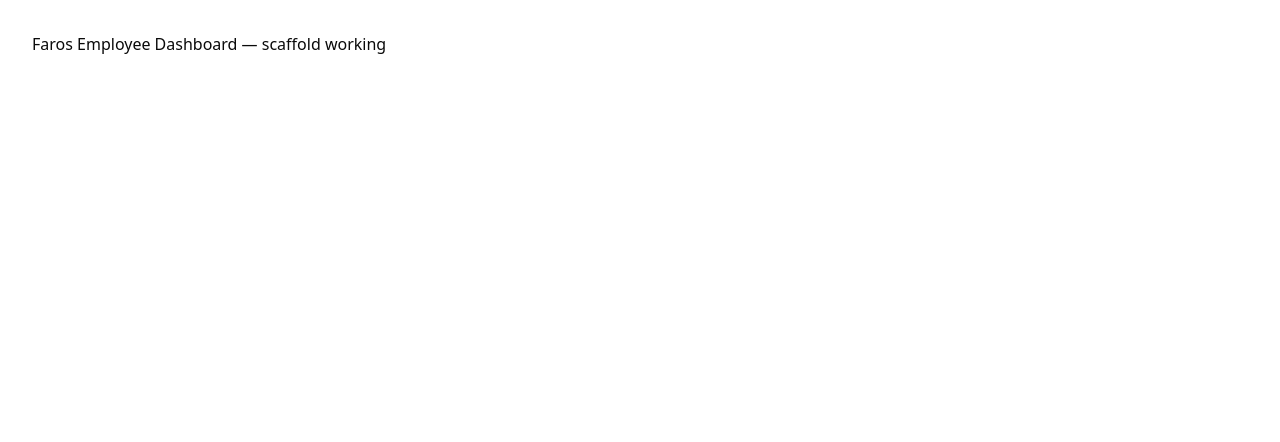
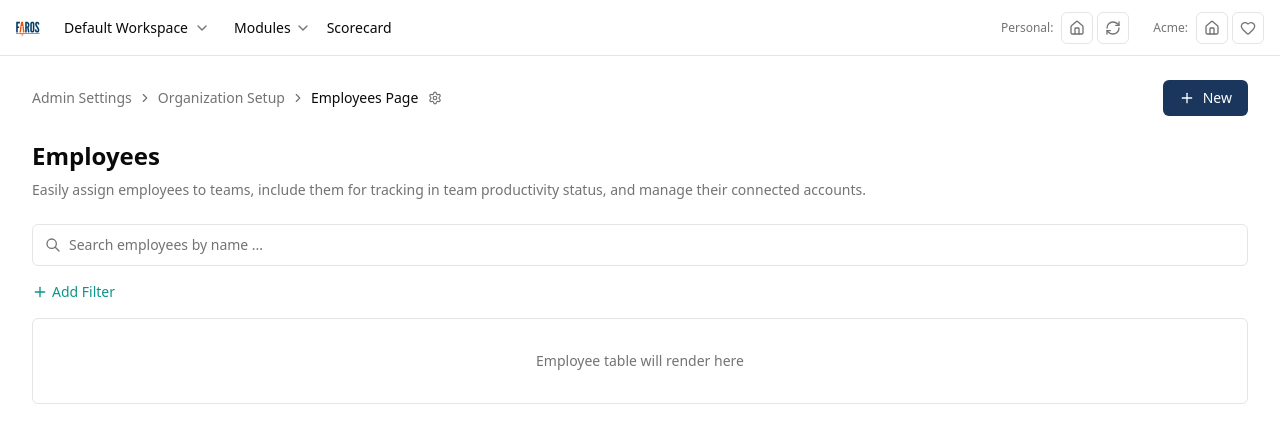
Before and after one commit to NickyJayJay/faros-ai-take-home, a React (Vite) app: page / in a window 1280 px wide. Shown: the top 442 px of the page. Built offline with nearby package versions, Linux system fonts and the light colour scheme.

Commit message:
Page layout + header

```diff
--- a/src/App.tsx
+++ b/src/App.tsx
@@ -1,11 +1,14 @@
 import { ApolloProvider } from '@apollo/client/react'
 import { apolloClient } from './graphql/client'
+import { Header } from './components/layout/Header'
+import { EmployeesPage } from './components/employees/EmployeesPage'
 
 function App() {
   return (
     <ApolloProvider client={apolloClient}>
-      <div className="min-h-screen bg-background">
-        <p className="p-8 text-foreground">Faros Employee Dashboard — scaffold working</p>
+      <div className="flex min-h-screen flex-col bg-white">
+        <Header />
+        <EmployeesPage />
       </div>
     </ApolloProvider>
   )
--- /dev/null
+++ b/src/components/employees/EmployeesPage.tsx
@@ -0,0 +1,48 @@
+import { Plus } from 'lucide-react'
+import { Breadcrumb } from '@/components/layout/Breadcrumb'
+
+export function EmployeesPage() {
+  return (
+    <div className="flex-1 px-8 py-6">
+      {/* Breadcrumb + New button row */}
+      <div className="flex items-center justify-between mb-6">
+        <Breadcrumb />
+        <button className="flex items-center gap-2 rounded-md bg-primary px-4 py-2 text-sm font-medium text-primary-foreground hover:bg-primary/90">
+          <Plus className="h-4 w-4" />
+          New
+        </button>
+      </div>
+
+      {/* Page title */}
+      <h1 className="text-2xl font-bold text-foreground mb-2">Employees</h1>
+      <p className="text-sm text-muted-foreground mb-6">
+        Easily assign employees to teams, include them for tracking in team productivity status, and manage their connected accounts.
+      </p>
+
+      {/* Search bar placeholder — will be built in Step 5 */}
+      <div className="mb-4">
+        <div className="flex items-center gap-2 rounded-md border border-border px-3 py-2.5">
+          <svg className="h-4 w-4 text-muted-foreground" fill="none" viewBox="0 0 24 24" stroke="currentColor" strokeWidth={2}>
+            <path strokeLinecap="round" strokeLinejoin="round" d="M21 21l-6-6m2-5a7 7 0 11-14 0 7 7 0 0114 0z" />
+          </svg>
+          <span className="text-sm text-muted-foreground">Search employees by name ...</span>
+        </div>
+      </div>
+
+      {/* Filter bar placeholder — will be built in Step 6 */}
+      <div className="mb-4">
+        <button className="flex items-center gap-1 text-sm font-medium text-teal-600 hover:text-teal-700">
+          <Plus className="h-4 w-4" />
+          Add Filter
+        </button>
+      </div>
+
+      {/* Table placeholder — will be built in Step 4 */}
+      <div className="rounded-md border border-border">
+        <div className="p-8 text-center text-sm text-muted-foreground">
+          Employee table will render here
+        </div>
+      </div>
+    </div>
+  )
+}
--- /dev/null
+++ b/src/components/layout/Breadcrumb.tsx
@@ -0,0 +1,14 @@
+import { ChevronRight, Settings } from 'lucide-react'
+
+export function Breadcrumb() {
+  return (
+    <nav className="flex items-center gap-1.5 text-sm text-muted-foreground">
+      <span className="hover:text-foreground cursor-pointer">Admin Settings</span>
+      <ChevronRight className="h-3.5 w-3.5" />
+      <span className="hover:text-foreground cursor-pointer">Organization Setup</span>
+      <ChevronRight className="h-3.5 w-3.5" />
+      <span className="text-foreground font-medium">Employees Page</span>
+      <Settings className="ml-1 h-3.5 w-3.5 text-muted-foreground" />
+    </nav>
+  )
+}
--- /dev/null
+++ b/src/components/layout/Header.tsx
@@ -0,0 +1,52 @@
+import { ChevronDown, Home, RefreshCw, Heart } from 'lucide-react'
+import farosLogo from '@/assets/faros-logo.svg'
+
+export function Header() {
+  return (
+    <header className="flex h-14 items-center border-b border-border bg-white px-4">
+      {/* Left section */}
+      <div className="flex items-center gap-6">
+        <div className="flex items-center gap-2">
+          <img src={farosLogo} alt="Faros AI" className="h-6 w-6" />
+        </div>
+        <button className="flex items-center gap-1.5 text-sm font-medium text-foreground">
+          Default Workspace
+          <ChevronDown className="h-4 w-4 text-muted-foreground" />
+        </button>
+        <nav className="flex items-center gap-4">
+          <button className="flex items-center gap-1 text-sm font-medium text-foreground">
+            Modules
+            <ChevronDown className="h-4 w-4 text-muted-foreground" />
+          </button>
+          <span className="text-sm font-medium text-foreground">Scorecard</span>
+        </nav>
+      </div>
+
+      {/* Right section */}
+      <div className="ml-auto flex items-center gap-6">
+        <div className="flex items-center gap-2">
+          <span className="text-xs text-muted-foreground">Personal:</span>
+          <div className="flex items-center gap-1">
+            <IconButton><Home className="h-4 w-4" /></IconButton>
+            <IconButton><RefreshCw className="h-4 w-4" /></IconButton>
+          </div>
+        </div>
+        <div className="flex items-center gap-2">
+          <span className="text-xs text-muted-foreground">Acme:</span>
+          <div className="flex items-center gap-1">
+            <IconButton><Home className="h-4 w-4" /></IconButton>
+            <IconButton><Heart className="h-4 w-4" /></IconButton>
+          </div>
+        </div>
+      </div>
+    </header>
+  )
+}
+
+function IconButton({ children }: { children: React.ReactNode }) {
+  return (
+    <button className="flex h-8 w-8 items-center justify-center rounded-md border border-border text-muted-foreground hover:bg-muted">
+      {children}
+    </button>
+  )
+}
```
